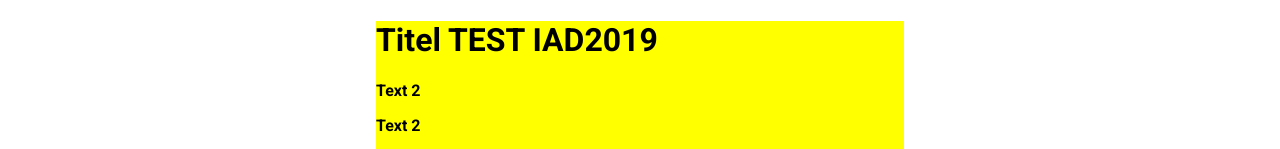
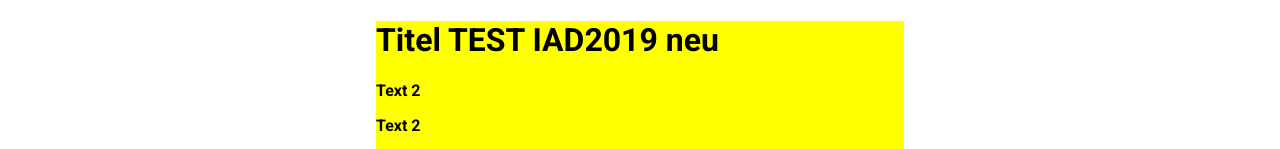
Before and after one commit to signalwerk/portfolio-iad2019, a plain HTML site: page docs/index.html in a window 1280 px wide. Shown: the top 149 px of the page. Drawn offline with Linux system fonts and the light colour scheme.

Commit message:
neuer test

```diff
--- a/docs/index.html
+++ b/docs/index.html
@@ -11,7 +11,7 @@
   </head>
   <body>
     <div class="spalte">
-      <h1>Titel TEST IAD2019</h1>
+      <h1>Titel TEST IAD2019 neu</h1>
       <p>Text 2</p>
       <p>Text 2</p>
 
```
